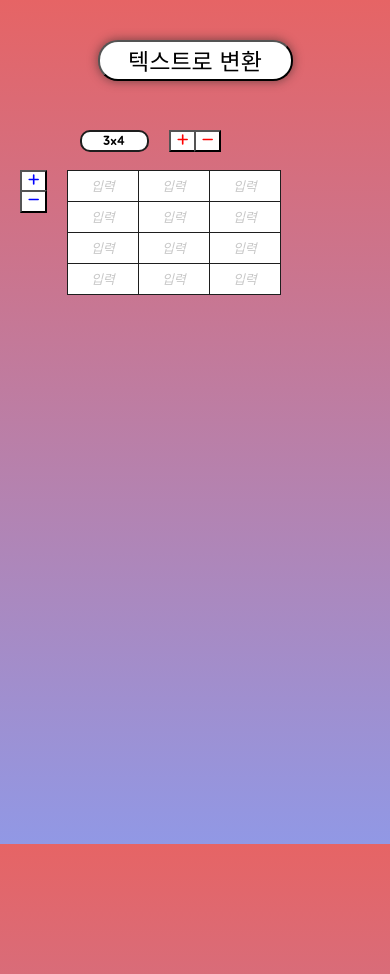
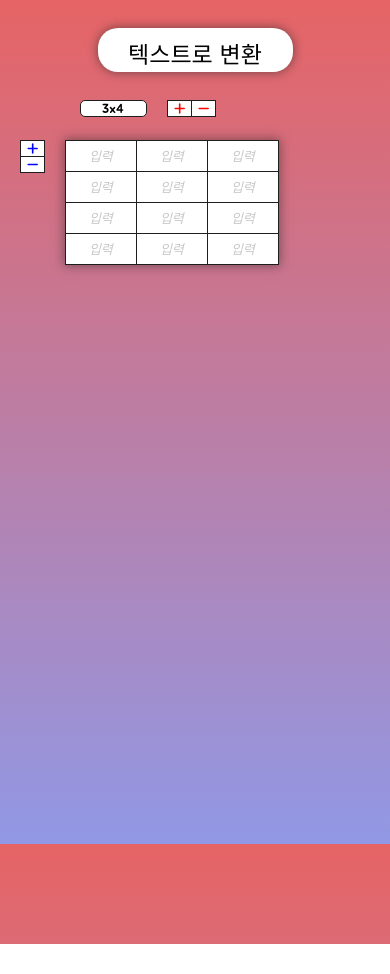
Before and after one commit to Barkshihun/table-to-text, a React (Vite) app: page / in a window 390 px wide. After the commit the page ends 944 px from the top, so only its background shows below. Built offline with nearby package versions, Linux system fonts and the light colour scheme.

Commit message:
버튼 테두리, 모바일에서 transform 버튼 위치 수정

```diff
--- a/src/App.tsx
+++ b/src/App.tsx
@@ -15,7 +15,7 @@ function App() {
   return (
     <>
       <header>
-        <button onClick={onTranform} className={"transform-btn btn-margin"} type={"button"}>
+        <button onClick={onTranform} className={"transform-btn"} type={"button"}>
           {isTable ? "텍스트로 변환" : "표로 가기"}
         </button>
       </header>
--- a/src/scss/App.scss
+++ b/src/scss/App.scss
@@ -13,7 +13,11 @@ button,
 input[type="button"] {
   font-family: "Jua", sans-serif;
   background: white;
+  display: flex;
+  justify-content: center;
+  align-items: center;
 }
+
 body,
 textarea,
 input {
@@ -36,7 +40,8 @@ body {
 header {
   width: 100%;
   @include mobile {
-    height: 130px;
+    margin-top: 10px;
+    height: 90px;
   }
   @include desktop {
     height: 150px;
@@ -66,5 +71,8 @@ main {
 }
 .transform-btn {
   border-radius: 20px;
-  box-shadow: 0px 0px 10px 1px rgba(38, 38, 38, 0.5);
+  @extend %shadow;
+  @include mobile {
+    padding-top: 2%;
+  }
 }
--- a/src/scss/Output.scss
+++ b/src/scss/Output.scss
@@ -17,11 +17,16 @@
     justify-content: flex-start;
     margin-right: 10px;
     input {
+      @extend %border;
+      &:first-child {
+        border-bottom: unset;
+      }
       text-align: center;
     }
   }
 }
 textarea {
+  @extend %shadow;
   @include mobile {
     resize: none;
   }
--- a/src/scss/Table.scss
+++ b/src/scss/Table.scss
@@ -38,16 +38,23 @@
       justify-content: center;
       align-items: center;
       margin-right: 20px;
-      border: 2px solid $black;
-      border-radius: 10px;
+      padding-top: 1%;
+      @extend %border;
+      @extend %border-radius;
     }
     .table-container__col-btns {
       display: flex;
       top: -35px;
+      @extend %border;
       button {
         color: red;
         &:first-child {
-          border-right: unset;
+          @include mobile {
+            border-right: 1px solid $black;
+          }
+          @include desktop {
+            border-right: 2px solid $black;
+          }
         }
       }
     }
@@ -68,6 +75,7 @@
       margin-right: 20px;
       button {
         color: blue;
+        @extend %border;
         &:first-child {
           border-bottom: unset;
         }
@@ -84,6 +92,7 @@
 }
 
 table {
+  @extend %shadow;
   position: absolute;
   border-collapse: collapse;
   border: 2px solid $black;
--- a/src/scss/_reset.scss
+++ b/src/scss/_reset.scss
@@ -122,3 +122,6 @@ table {
   border-collapse: collapse;
   border-spacing: 0;
 }
+* {
+  border: unset;
+}
--- a/src/scss/_utils.scss
+++ b/src/scss/_utils.scss
@@ -19,3 +19,22 @@ $mobile-font-size: 13px;
     @content;
   }
 }
+%border {
+  @include mobile {
+    border: 1px solid $black;
+  }
+  @include desktop {
+    border: 2px solid $black;
+  }
+}
+%border-radius {
+  @include mobile {
+    border-radius: 5px;
+  }
+  @include desktop {
+    border-radius: 10px;
+  }
+}
+%shadow {
+  box-shadow: 0px 0px 10px 1px rgba(38, 38, 38, 0.5);
+}
```
